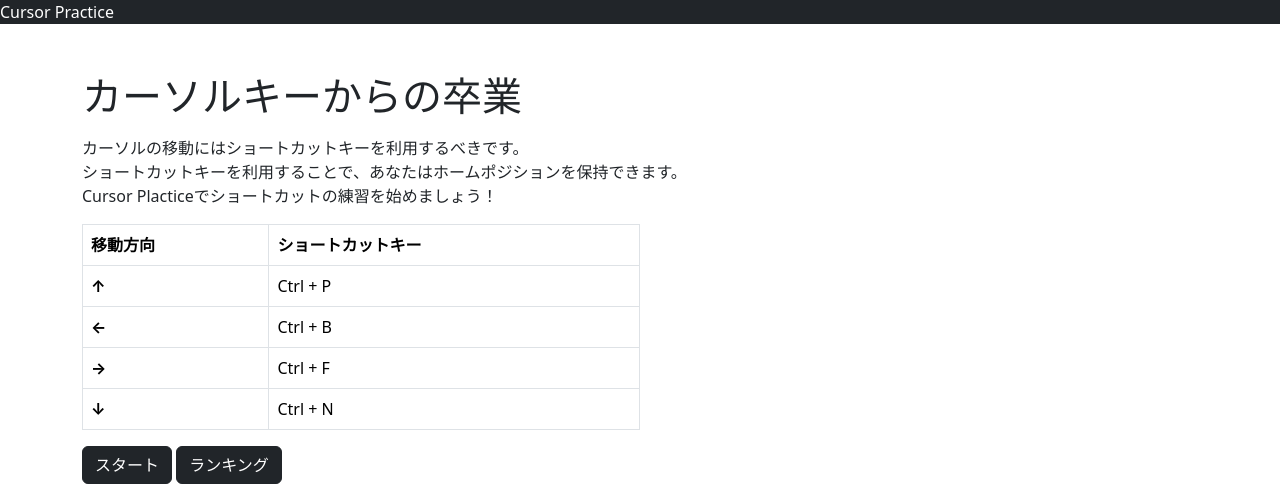
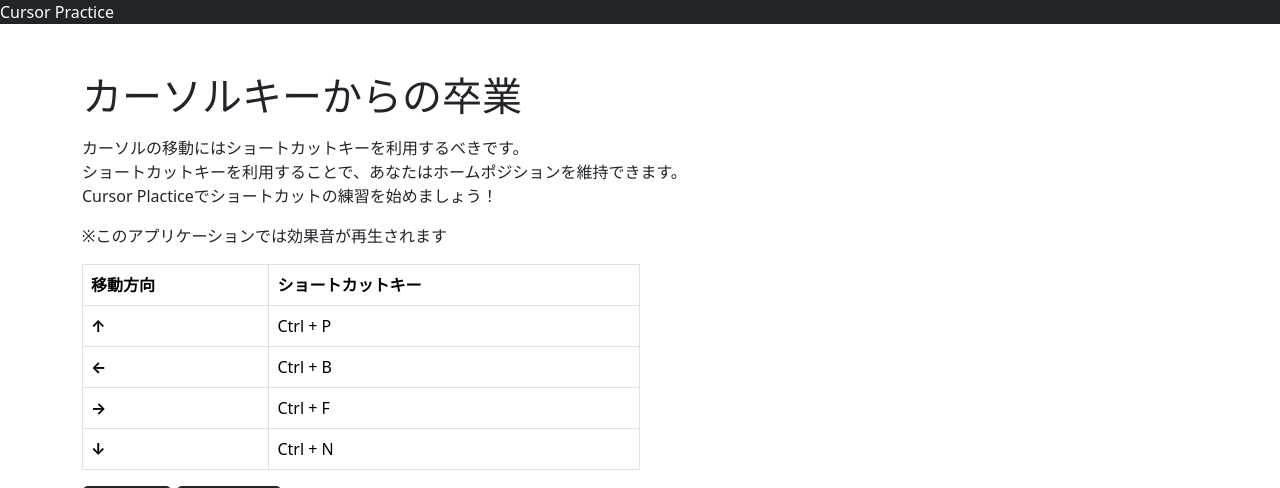
Before and after one commit to kohei-yamamoto1012/cursor_practice, a Rails app: page / in a window 1280 px wide. Shown: the top 488 px of the page. Run offline with Rails 7, Linux system fonts and the light colour scheme; style sheets or scripts are compiled from the project's sources; some libraries are stand-ins or nearby versions.

Commit message:
feat:効果音再生の注意書きを追加

```diff
--- a/app/views/static_pages/top.html.erb
+++ b/app/views/static_pages/top.html.erb
@@ -2,9 +2,10 @@
 <h1 class="mt-5">カーソルキーからの卒業</h1>
 <p class="mt-3 mb-3">
   カーソルの移動にはショートカットキーを利用するべきです。<br>
-  ショートカットキーを利用することで、あなたはホームポジションを保持できます。<br>
-  Cursor Placticeでショートカットの練習を始めましょう！
+  ショートカットキーを利用することで、あなたはホームポジションを維持できます。<br>
+  Cursor Placticeでショートカットの練習を始めましょう！<br>
 </p>
+<p>※このアプリケーションでは効果音が再生されます</p>
 
 <table class="table table-bordered w-50" >
   <thead>
```
